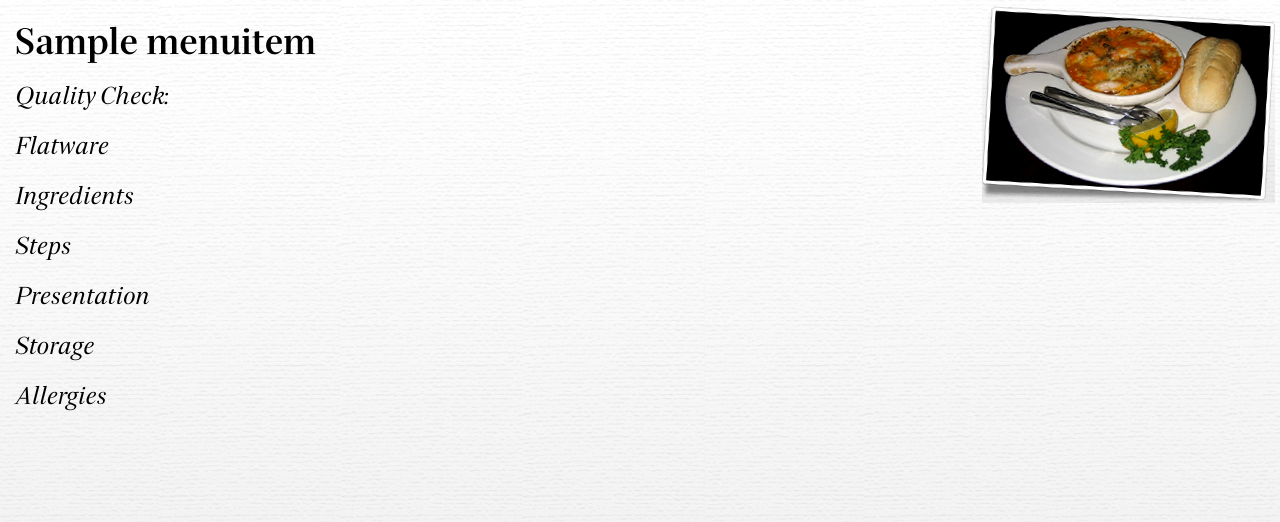
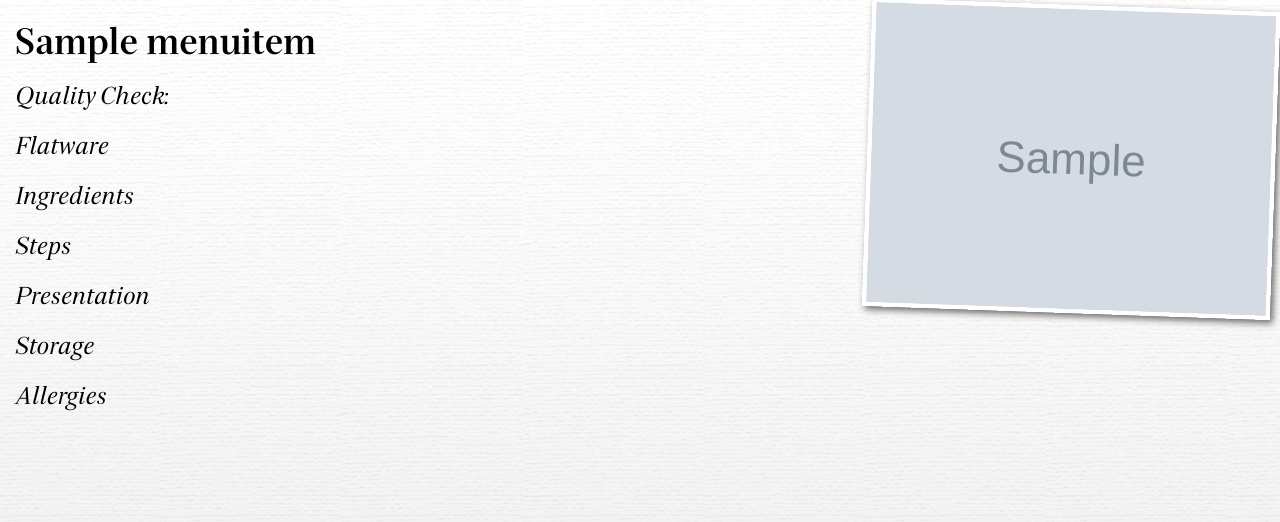
Before and after one commit to owenmead/KegDB, a Django app: template app/templates/menuItem_base.html in a window 1280 px wide. Shown: the top 522 px of the page. Run offline with Django 3.2, Linux system fonts and the light colour scheme; the template is opened without the code that fills it: values that come from a table or form of the project are taken from there, others are empty; tables that the repository leaves empty hold one stand-in row (values such as "Sample post"); grey boxes marked "Sample" are stand-in pictures; parts of the project's set-up code (start-up, migrations or seed data) failed here and were passed over; some libraries are stand-ins or nearby versions.

Commit message:
Put in proper images for menu items

```diff
--- a/app/templates/menuItem_base.html
+++ b/app/templates/menuItem_base.html
@@ -34,14 +34,9 @@
 
 			{% block photo %}
 				{% if menu_item.photo %}
-				<a href="/site_media/images/garlicShrimp.png" id="thumbImage" rel="shadowbox">
-					<img src="/site_media/images/garlicShrimp_thumb.png" alt="{{ menu_item.name }}" />
+				<a href="{{menu_item.photo.url}}" id="thumbImage" rel="shadowbox">
+				    <img src="{% thumbnail menu_item.photo 293x200 crop=smart %}" alt="{{ menu_item.name }}" />
 				</a>
-
-				<!--
-				<a href="{{menu_item.photo.url}}" id="thumbImage">
-				    <img src="{% thumbnail menu_item.photo 293x200 crop=smart %}" title="{{ menu_item.name }}" alt=" " />
-				</a> -->
 				{% endif %}
 			{% endblock photo %}
 
--- a/web-root/index.js
+++ b/web-root/index.js
@@ -287,13 +287,6 @@ MenuItemManager.prototype.pickItem = function(itemID) {
 
     this.iFrameViewer.src = "/menuitem/" + itemID + "/" + this.mode + "/";
 
-	// Temporary solution for the photo thing
-	if (itemID == 1 && this.mode == "cook") {
-		document.getElementById("paperclip").style.display = "block";
-	} else {
-		document.getElementById("paperclip").style.display = "none";
-	}
-
 }
 
 
--- a/web-root/menuItem.css
+++ b/web-root/menuItem.css
@@ -40,6 +40,19 @@ td.photoStep {
 	text-align: center;
 }
 
+a#thumbImage {
+	-webkit-transform: rotate(2deg);
+	-moz-transform: rotate(2deg);
+	transform: rotate(2deg);
+
+}
+a#thumbImage img {
+	border: 4px solid #FFF;
+	-moz-box-shadow:    3px 3px 7px #666;
+	-webkit-box-shadow: 3px 3px 7px #666;
+	box-shadow:         3px 3px 7px #666;
+}
+
 a#thumbImage, a#thumbVideo {
 	clear: right;
 	float: right;
```
